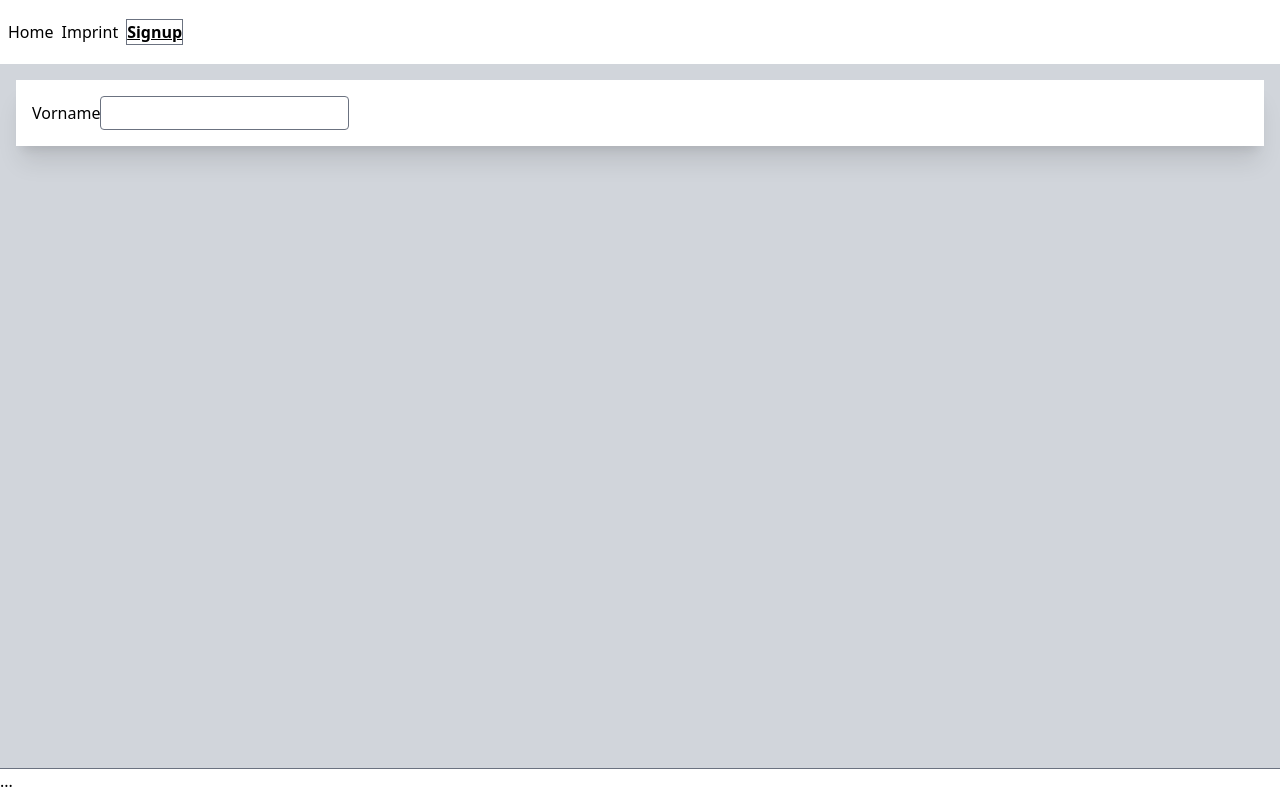
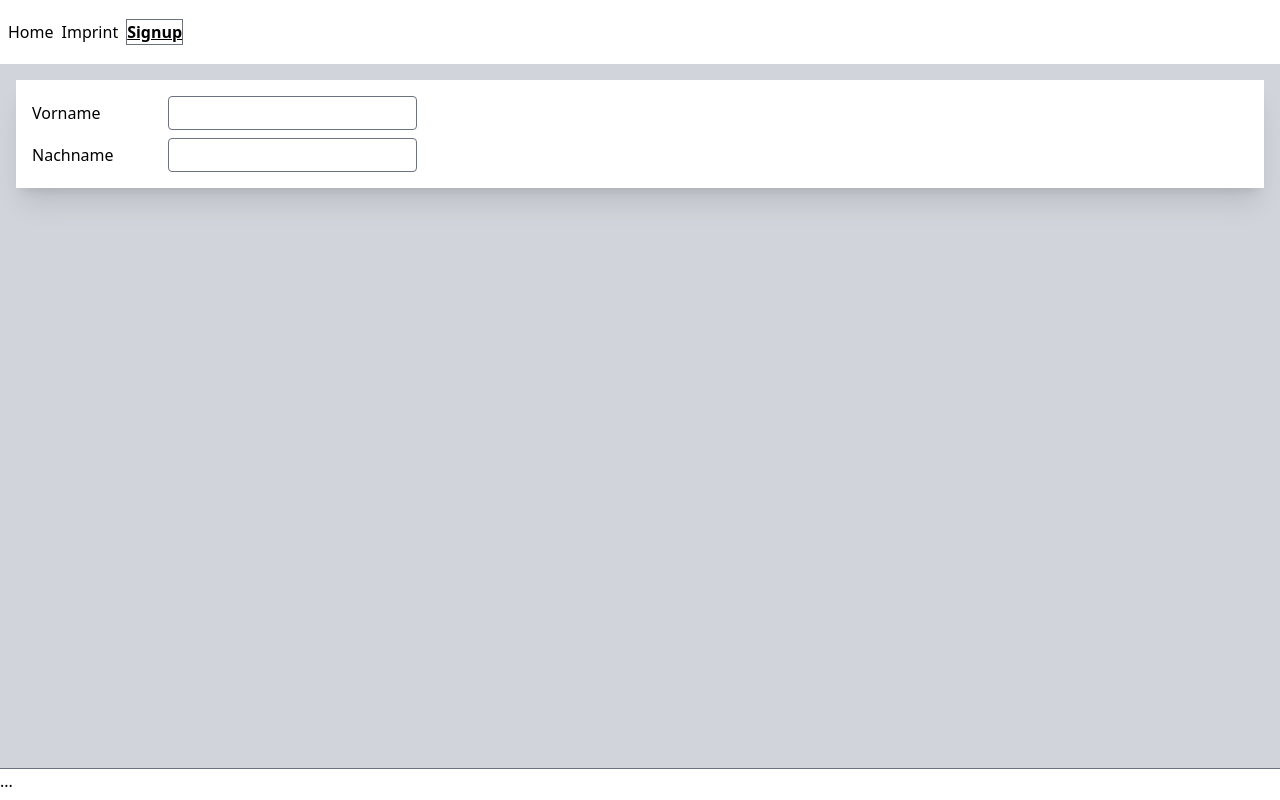
Before and after one commit to srutz/reactempty, a React (Vite) app: page /signup in a window 1280 px wide. Built offline with nearby package versions, Linux system fonts and the light colour scheme; what tailwindcss-motion would draw is missing.

Commit message:
basic form

```diff
--- a/src/Signup.tsx
+++ b/src/Signup.tsx
@@ -1,4 +1,4 @@
-import { ReactNode, useState } from "react"
+import { Fragment, ReactNode, useState } from "react"
 
 type SignupForm = {
     firstname: string
@@ -17,17 +17,30 @@ export function Signup() {
         email: "",
     })
     return (
-        <Box>
-            <form>
-                <label>Vorname</label>
-                <input value={form.firstname} onChange={
-                    (e) => setForm({ ... form, firstname: e.target.value })
-                }></input>
-                {form.firstname == "Fritz" && (
-                    <div>Blöder Name</div>
-                )}
-            </form>
-        </Box>
+    <Box>
+        <form className="flex flex-col gap-2">
+            <TextInput label="Vorname"
+                value={form.firstname}
+                onChange={(v) => setForm({...form, firstname: v})}></TextInput>
+            <TextInput label="Nachname"
+                value={form.lastname}
+                onChange={(v) => setForm({...form, lastname: v})}></TextInput>
+        </form>
+    </Box>
     )
+}
 
+type TextInputProps = {
+    label: string
+    value: string
+    onChange: (value: string) => void
 }
+
+export function TextInput({ label, value, onChange }: TextInputProps) {
+    return (
+        <div className="flex gap-2 items-baseline">
+            <label className="w-32" htmlFor={label}>{label}</label>
+            <input id={label} value={value} onChange={(e) => onChange(e.target.value)}/>
+        </div>
+    )
+}
```
